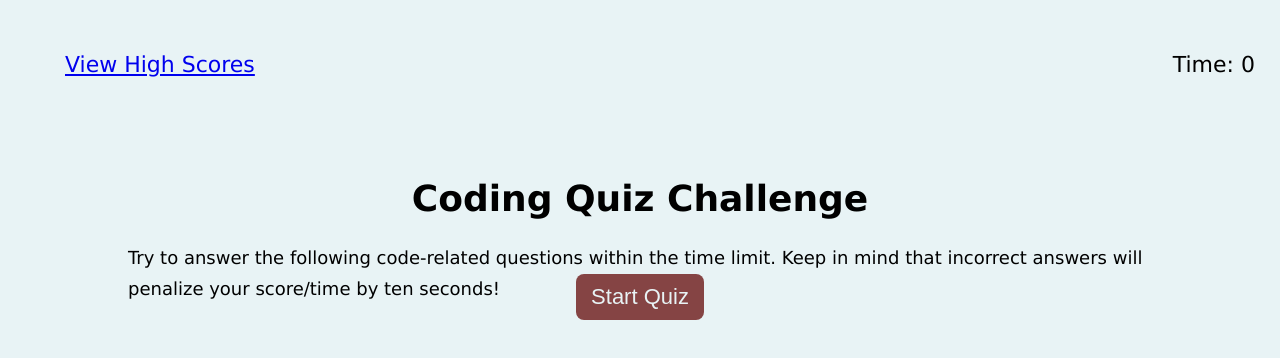
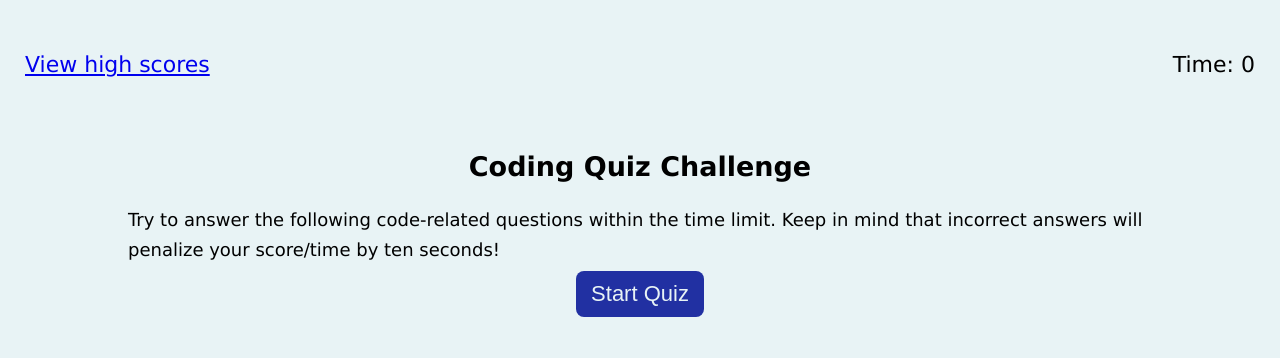
Before and after one commit to kilimba7/quiz, a plain HTML site: page index.html in a window 1280 px wide. Drawn offline with Linux system fonts and the light colour scheme.

Commit message:
need to make border in my css

```diff
--- a/assets/css/style.css
+++ b/assets/css/style.css
@@ -4,7 +4,7 @@
 
   :root {
     --primary: #000000;
-    --secondary: #854444;
+    --secondary: #2130a2;
     --tertiary: rgb(232, 243, 245);
     --grey: #333;
     font-size: 62.5%;
@@ -19,29 +19,19 @@
     min-height: 100vh;
     flex-direction: column;
     font-family: Verdana, Geneva, Tahoma, sans-serif;
+    border-style: solid;
+    border: 0ex;
   }
 
-  header {
+  .score {
     color: var(--primary);
     padding: 30px 25px;
     display: flex;
     justify-content: space-between;
     flex-wrap: wrap;
     font-size: 2.2rem;
+    align-items: center;
   }
-
-  header nav {
-      align-items: center;
-  }
-
-/* footer {
-    width: 100%;
-    color: var(--primary);
-    font-size: 2.4rem;
-    padding: 20px;
-  }*/
-
-
   .content {
     color: var(--primary);
     margin-bottom: 5px;
@@ -49,7 +39,8 @@
     font-size: 1.8rem;
     display: flex;
     justify-content: center;
-      flex-wrap: wrap;
+    flex-wrap: wrap;
+    position: relative;
   }
 
   .content-h1 {
@@ -59,20 +50,10 @@
     font-size: 4.5rem;
     display: flex;
     justify-content: center;
-      flex-wrap: wrap;
+    flex-wrap: wrap;
   }
 
-  .page {
-    flex: 1;
-    display: flex;
-    flex-wrap: wrap;
-    justify-content: center;
-    margin: 25px auto;
-    width: 95%;
-    position: relative;
-  }
-
-  .page p {
+  .content p {
     line-height: 1.7;
     color: var(--primary);
     width: 80%;
@@ -82,15 +63,22 @@
 
   .btn {
     border: none;
-    display: inline-block;
     padding: 10px 15px;
     background: var(--secondary);
     font-size: 2.2rem;
     border-radius: 8px;
-    position: fixed;
+    position: relative;
     margin: auto;
-    bottom: 60%;
     justify-content: center;
     color: var(--tertiary);
+    display: block;
+  }
 
-  }
+
+
+  /* footer {
+    width: 100%;
+    color: var(--primary);
+    font-size: 2.4rem;
+    padding: 20px;
+  }*/
--- a/index.html
+++ b/index.html
@@ -11,34 +11,34 @@
 
 
 <body>
-    <header>
-        <nav>
-            <ul>
-                    <a href= "#view-high-scores">View High Scores</a>
-            </ul>
-        </nav>
-        <p id="timer">
-            Time: 0
-        </p>
-    </header>
 
-    <!-- Seperate section for the quiz part? -->
-    <main id="quiz" class="content">
-        <div class="page">
+    <main>
+      <!-- Need to link this to the high scores -->
+    <section id="view-high-scores" >
+        <div class="score">
+            <a href="./high-scores.html"> View high scores </a>
+            <p id="timer">
+                Time: 0
+            </p>
+        </div>
+    </section>
+
+
+    <section id="quiz">
+        <div class="content">
         <h1>Coding Quiz Challenge</h1>
         <p>
             Try to answer the following code-related questions within the time limit. Keep in mind that incorrect answers will penalize your score/time by ten seconds!
         </p>
-    <!-- Created a button to start the quiz -->
+        </div>
+
+<!-- Created a button to start the quiz -->
+        <div>
         <button class="btn" id="start-quiz">Start Quiz</button>
         </div>
+    </section>
+
     </main>
-
-
-    <!-- Need to link this to the high scores -->
-    <section id="view-high-scores" class="score">
-
-    </section>
 
     <script src="./assets/js/script.js"></script>
 
```
